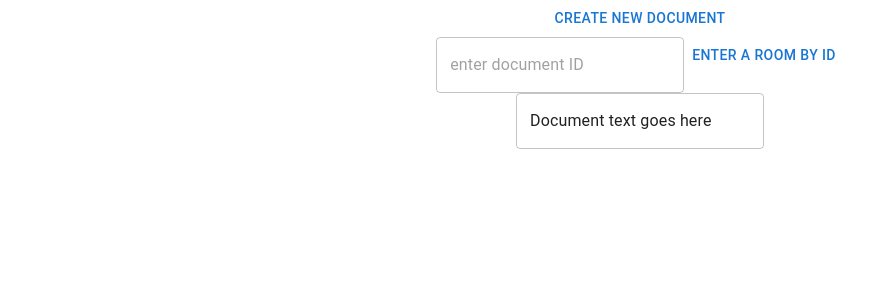
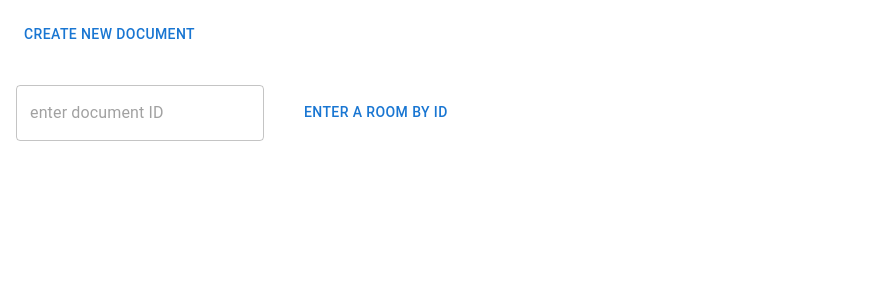
Before and after one commit to lidaev/mss, a React (Create React App) app: page / in a window 1280 px wide. Shown: the top 300 px of the page, without its empty margins (0-882 px from the left). Built offline with nearby package versions, Linux system fonts and the light colour scheme.

Commit message:
Add form text field and mock functions

```diff
--- a/src/App.js
+++ b/src/App.js
@@ -4,11 +4,21 @@ import TextField from "@mui/material/TextField";
 import Grid from "@mui/material/Grid";
 import { useState } from "react";
 
+import {
+  updateDocument,
+  createDocument,
+  getDocumentContent,
+  subscribeToDocumentChanges,
+} from "./api";
+
 function App() {
   const [documentID, setDocumentID] = useState("");
+  const [documentContent, setDocumentContent] = useState("");
+  const [isDocumentSelected, setIsDocumentSelected] = useState(false);
 
   const handleCreateDoc = () => {
     console.log("Creating document");
+    createDocument(123);
   };
 
   const handleDocumentIDChanged = (event) => {
@@ -17,24 +27,55 @@ function App() {
     setDocumentID(newID);
   };
 
+  const getDocByID = () => {
+    getDocumentContent(documentID);
+    setIsDocumentSelected(true);
+    subscribeToDocumentChanges(documentID);
+  };
+
+  const handleDocumentContentChanged = (event) => {
+    const newContent = event.target.value;
+    setDocumentContent(newContent);
+    updateDocument(newContent, documentID);
+  };
+
+  const handleUnsubscribe = () => {
+    setIsDocumentSelected(false);
+  };
+
   return (
     <div className="App">
-      <Grid direction="column">
-        <Grid>
+      {isDocumentSelected ? (
+        <>
+          <Button onClick={handleUnsubscribe}>Choose another document</Button>
+          <Grid container>
+            <TextField
+              multiline
+              minRows={30}
+              onChange={handleDocumentContentChanged}
+              value={documentContent}
+              style={{ margin: 16, width: "90vw" }}
+            ></TextField>
+          </Grid>
+        </>
+      ) : (
+        <Grid container direction="column">
+          <Grid container style={{ margin: 16 }}>
             <Button onClick={handleCreateDoc}>Create new document</Button>
           </Grid>
-        <Grid direction="row">
+          <Grid container direction="row">
             <TextField
               onChange={handleDocumentIDChanged}
               value={documentID}
               placeholder="enter document ID"
+              style={{ margin: 16 }}
             ></TextField>
-          <Button onClick={handleCreateDoc}>Enter a room by ID</Button>
+            <Button onClick={getDocByID} style={{ margin: 16 }}>
+              Enter a room by ID
+            </Button>
           </Grid>
         </Grid>
-      <Grid>
-        <TextField value="Document text goes here"></TextField>
-      </Grid>
+      )}
     </div>
   );
 }
--- /dev/null
+++ b/src/api.js
@@ -0,0 +1,20 @@
+export const updateDocument = (content, documentID) => {
+  console.log(content, documentID);
+  console.log("Changing contents");
+};
+
+export const createDocument = (documentID) => {
+  console.log("creating document", documentID);
+};
+
+export const getDocumentContent = (documentID) => {
+  console.log("Getting document by ID", documentID);
+};
+
+export const subscribeToDocumentChanges = (documentID) => {
+  console.log("Subscribing to the document");
+};
+
+export const unsubscribeFromDocumentChanges = (documentID) => {
+  console.log("Unsubscribing to the document");
+};
```
Lines whose indentation alone changed are shown as unchanged.
